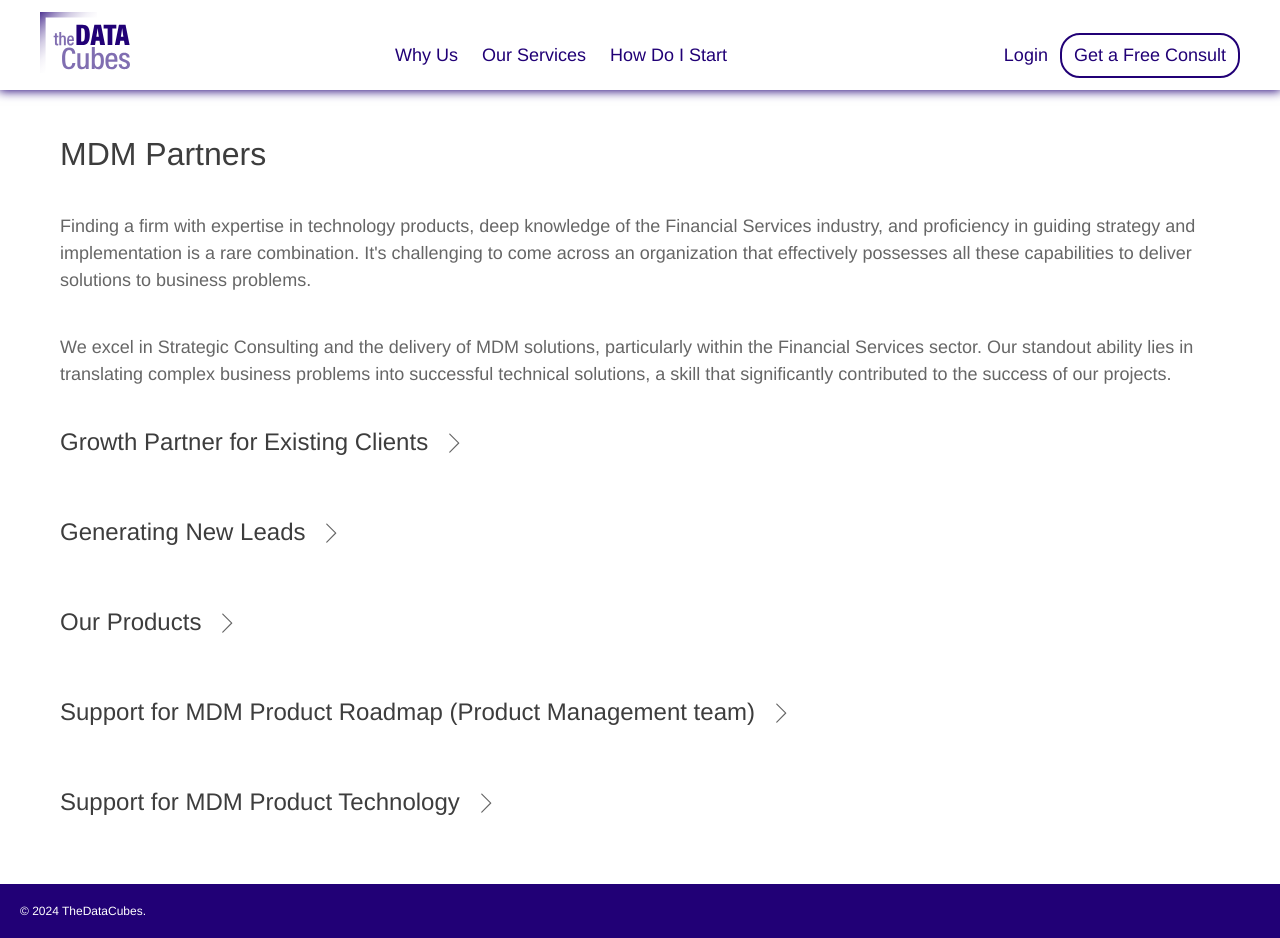
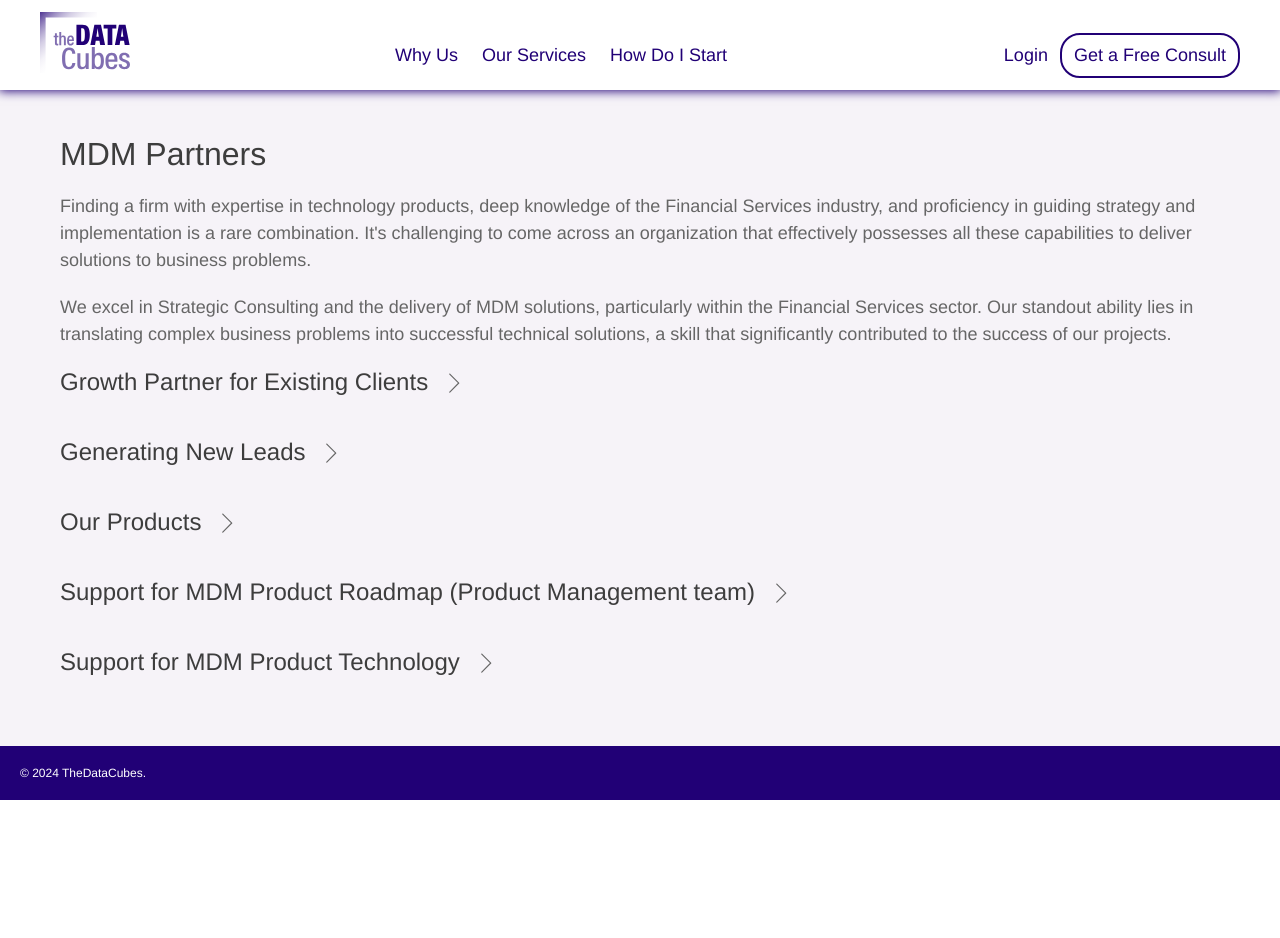
Before and after one commit to TheDataCubes-com/thedatacubes-com.github.io, a Nuxt app: page /mdm-partners in a window 1280 px wide. After the commit the page ends 800 px from the top, so only its background shows below. Built offline with nearby package versions, Linux system fonts and the light colour scheme.

Commit message:
ref: parapge

```diff
--- a/pages/mdm-partners.vue
+++ b/pages/mdm-partners.vue
@@ -83,11 +83,16 @@ changeHeader(true)
 
 <style>
 .partners {
-    gap: 40px;
+    gap: 20px;
+    background-color: #dfd4e547;
+    flex-grow: 1;
 }
 .partners h1 {
     max-width: 80%;
     font-size: 32px;
+}
+.partners p {
+    font-size: 18px;
 }
 .partners__text {
     display: flex;
@@ -107,6 +112,7 @@ changeHeader(true)
     transition: max-height 0.3s ease;
 }
 .partners__text h3 {
+    font-size: 24px;
     display: flex;
     gap: 12px;
     place-content: center;
@@ -125,6 +131,10 @@ changeHeader(true)
     width: 100%;
     place-self: flex-end;
     font-weight: 300;
+    font-size: 18px;
+}
+.partners__bullets > li > b {
+    font-size: 18px;
 }
 .partners__arrow {
     rotate: 90deg;
```
